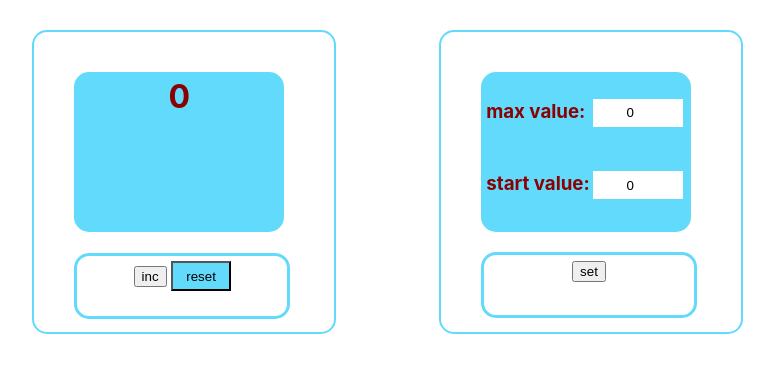
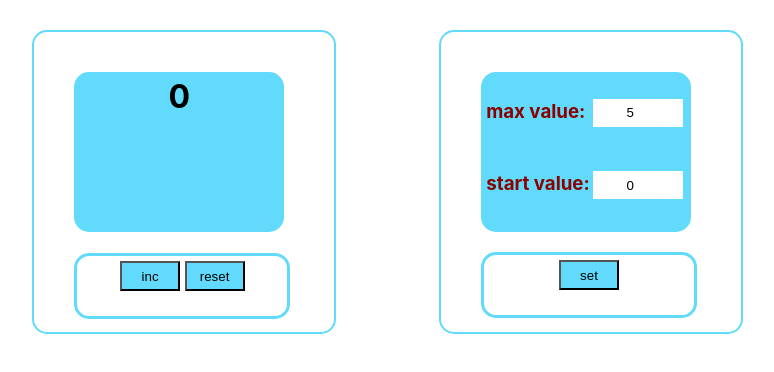
Before and after one commit to svetik-kov/counter_1_part_Tuesday, a React (Create React App) app: page / in a window 1280 px wide. Shown: the top 372 px of the page, without its empty margins (201-975 px from the left). Built offline with nearby package versions, Linux system fonts and the light colour scheme.

Commit message:
создание useState для message

```diff
--- a/src/App.tsx
+++ b/src/App.tsx
@@ -5,19 +5,19 @@ import {CounterSetting} from "./counterSetting";
 import s from './Button.module.css'
 
 
-
 function App() {
     let [counter, setCounter] = useState(0)
-    let [maxValue,setMaxValue]=useState<number>(() => {
+    let [message, setMessage] = useState('')
+    let [maxValue, setMaxValue] = useState<number>(() => {
         let maxValueString = localStorage.getItem('maxValue')
         if (maxValueString) {
             let newValueMax = JSON.parse(maxValueString)
             return Number(newValueMax)
         } else {
-            return 0
+            return 5
         }
     })
-    let [startValue,setStartValue]=useState(() => {
+    let [startValue, setStartValue] = useState(() => {
         let startValueString = localStorage.getItem('startValue')
         if (startValueString) {
             let newValueStart = JSON.parse(startValueString)
@@ -28,7 +28,7 @@ function App() {
     })
 
 
-    useEffect(() => {
+    /*    useEffect(() => {
             maxValueLocalStorageHandler()
         }, [maxValue])
         const maxValueLocalStorageHandler = () => {
@@ -41,8 +41,29 @@ function App() {
         }, [startValue])
         const startLocalStorageHandler = () => {
             localStorage.setItem('startValue', JSON.stringify(startValue))
+        }*/
+
+    const maxValueHandle = (max: number) => {
+        localStorage.setItem('maxValue', JSON.stringify(maxValue))
+        setMaxValue(max)
+        if (max < 0 || max <= startValue) {
+            setMessage('Incorrect values')
+        } else setMessage('Enter values and press set')
     }
 
+    const startValueHandler = (start: number) => {
+        localStorage.setItem('startValue', JSON.stringify(startValue))
+        setStartValue(start)
+        if (start < 0 || start <= maxValue) {
+            setMessage('Incorrect values')
+        } else {
+            setMessage('Enter values and press set')
+        }
+    }
+    const setValues = () => {
+        setCounter(startValue)
+        setMessage('')
+    }
 
     return (
         <div className={s.block}>
@@ -52,13 +73,14 @@ function App() {
                 maxValue={maxValue}
                 startValue={startValue}
                 setStartValue={setStartValue}
-
+                message={message}
             />
             <CounterSetting
                 maxValue={maxValue}
-                setMaxValue={setMaxValue}
+                setMaxValue={maxValueHandle}
                 startValue={startValue}
-                setStartValue={setStartValue}
+                setStartValue={startValueHandler}
+                setCounter={setValues}
 
 
             />
--- a/src/Counter.tsx
+++ b/src/Counter.tsx
@@ -8,6 +8,7 @@ type CounterType = {
     maxValue: number
     startValue: number
     setStartValue: (startValue: number) => void
+    message: string
 }
 
 export const Counter:React.FC<CounterType>  = ({counter,...props}) => {
@@ -27,12 +28,12 @@ export const Counter:React.FC<CounterType>  = ({counter,...props}) => {
 
     const InputClasses = counter === props.maxValue ? s.performance : s.stopPerformance
     const Button1Classes = counter < props.maxValue ? s.active : ''
-    const Button2Classes = counter >= props.maxValue ? s.active : ''
-    console.log(typeof counter, typeof props.maxValue)
+    const Button2Classes = counter <= props.maxValue ? s.active : ''
+
     return (
         <div className={s.rectangle}>
 
-            <div><h1 className={InputClasses}>{counter}</h1></div>
+            <div><h1 className={InputClasses}>{props.message ? props.message : counter}</h1></div>
             <div className={s.total}>
                 <Button className={Button1Classes} name={'inc'} onClick={addButtonInc}/>
                 <Button className={Button2Classes} name={'reset'} onClick={addButtonReset}/>
--- a/src/counterSetting.tsx
+++ b/src/counterSetting.tsx
@@ -7,6 +7,7 @@ type CounterSettingType = {
     setMaxValue: (maxValue: number) => void
     startValue: number
     setStartValue: (startValue: number) => void
+    setCounter: () => void
 
 }
 
@@ -53,10 +54,11 @@ export const CounterSetting = (props: CounterSettingType) => {
     const onchangeStartHandler = (e: ChangeEvent<HTMLInputElement>) => {
         props.setStartValue(Number(e.currentTarget.value))
     }
-    const setHandler = () => {
-        props.setStartValue(props.startValue)
-    }
 
+    /*{
+    props.startValue < 0 || props.maxValue < 0 || props.maxValue === props.startValue || props.startValue > props.maxValue ? "Incorrect value" : "enter value and press 'set'"
+    }*/
+    const SetButtonClasses = props.startValue >= 0 ? s.active : ''
 
     return (
         <div className={s.rectangle}>
@@ -73,7 +75,9 @@ export const CounterSetting = (props: CounterSettingType) => {
             </div>
 
             <div className={s.total}>
-                <Button name={'set'} onClick={setHandler}/>
+                <Button className={SetButtonClasses} name={'set'} onClick={props.setCounter}/>
+
+
             </div>
         </div>
     );
```
Lines whose indentation alone changed are shown as unchanged.
